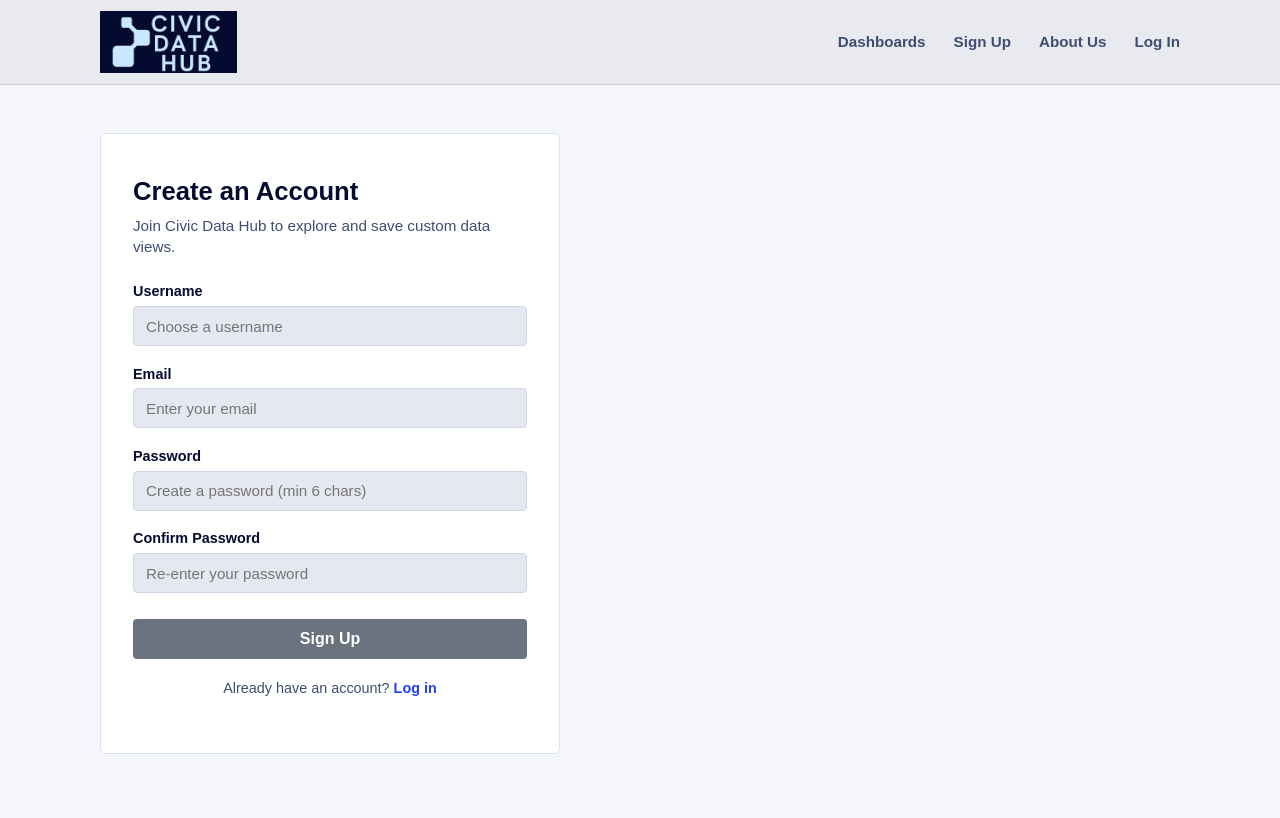
After one commit to midnight-getaway/CivicDataHub, a PHP site: page /signup.php in a window 1280 px wide. The commit adds this page. Run offline with PHP 8.4, Linux system fonts and the light colour scheme; a stand-in replaces the project's code that opens the database connection; some web fonts are replaced.

Commit message:
Add PHP forms for login, signup, logout. Prepare for MySQL integration.

```diff
--- a/about.html
+++ b/about.html
@@ -19,9 +19,9 @@
         <nav aria-label="Main navigation">
           <ul>
             <li><a href="#dashboards">Dashboards</a></li>
-            <li><a href="#overview">Sign Up</a></li>
+            <li><a href="signup.php">Sign Up</a></li>
             <li><a href="about.html">About Us</a></li>
-            <li><a href="login.html">Log In</a></li>
+            <li><a href="login.php">Log In</a></li>
           </ul>
         </nav>
       </div>
--- a/index.html
+++ b/index.html
@@ -19,9 +19,9 @@
         <nav aria-label="Main navigation">
           <ul>
             <li><a href="#dashboards">Dashboards</a></li>
-            <li><a href="#overview">Sign Up</a></li>
+            <li><a href="signup.php">Sign Up</a></li>
             <li><a href="about.html">About Us</a></li>
-            <li><a href="login.html">Log In</a></li>
+            <li><a href="login.php">Log In</a></li>
           </ul>
         </nav>
       </div>
--- /dev/null
+++ b/signup.php
@@ -0,0 +1,126 @@
+<?php
+session_start();
+require_once 'db_connect.php';
+
+$error = '';
+$success = '';
+
+if ($_SERVER['REQUEST_METHOD'] === 'POST') {
+    $username = trim($_POST['username'] ?? '');
+    $email    = trim($_POST['email'] ?? '');
+    $password = $_POST['password'] ?? '';
+    $confirm  = $_POST['confirm_password'] ?? '';
+
+    // Basic validation
+    if (empty($username) || empty($email) || empty($password) || empty($confirm)) {
+        $error = 'All fields are required.';
+    } elseif ($password !== $confirm) {
+        $error = 'Passwords do not match.';
+    } elseif (strlen($password) < 6) {
+        $error = 'Password must be at least 6 characters.';
+    } elseif (!filter_var($email, FILTER_VALIDATE_EMAIL)) {
+        $error = 'Please enter a valid email address.';
+    } elseif (!$db_configured) {
+        $error = 'Database is not configured yet. Please check back later.';
+    } else {
+        // Check if username or email already exists
+        $stmt = $conn->prepare("SELECT id FROM users WHERE username = ? OR email = ?");
+        $stmt->bind_param("ss", $username, $email);
+        $stmt->execute();
+        $stmt->store_result();
+
+        if ($stmt->num_rows > 0) {
+            $error = 'Username or email already exists.';
+        } else {
+            // Hash the password and insert
+            $hashed = password_hash($password, PASSWORD_DEFAULT);
+            $insert = $conn->prepare("INSERT INTO users (username, email, password) VALUES (?, ?, ?)");
+            $insert->bind_param("sss", $username, $email, $hashed);
+
+            if ($insert->execute()) {
+                $success = 'Account created successfully! You can now <a href="login.php">log in</a>.';
+            } else {
+                $error = 'Something went wrong. Please try again.';
+            }
+            $insert->close();
+        }
+        $stmt->close();
+    }
+}
+?>
+<!doctype html>
+<html lang="en">
+  <head>
+    <meta charset="UTF-8" />
+    <meta name="viewport" content="width=device-width, initial-scale=1.0" />
+    <title>Sign Up | Civic Data Hub</title>
+    <link rel="icon" href="assets/favicon.ico" sizes="any" />
+    <link rel="icon" type="image/png" sizes="32x32" href="assets/favicon-32.png" />
+    <link rel="icon" type="image/png" href="assets/favicon.png" />
+    <link rel="apple-touch-icon" href="assets/favicon.png" />
+    <link rel="stylesheet" href="styles.css" />
+  </head>
+  <body>
+    <header class="site-header">
+      <div class="container nav">
+        <a class="brand" href="index.html" aria-label="Civic Data Hub home">
+          <img class="brand-logo" src="assets/logo.png" alt="Civic Data Hub" />
+        </a>
+        <nav aria-label="Main navigation">
+          <ul>
+            <li><a href="index.html#dashboards">Dashboards</a></li>
+            <li><a href="signup.php">Sign Up</a></li>
+            <li><a href="about.html">About Us</a></li>
+            <li><a href="login.php">Log In</a></li>
+          </ul>
+        </nav>
+      </div>
+    </header>
+
+    <main>
+      <section class="auth-section">
+        <div class="container">
+          <div class="auth-card">
+            <h1>Create an Account</h1>
+            <p class="auth-subtitle">Join Civic Data Hub to explore and save custom data views.</p>
+
+            <?php if ($error): ?>
+              <div class="form-message error"><?php echo $error; ?></div>
+            <?php endif; ?>
+            <?php if ($success): ?>
+              <div class="form-message success"><?php echo $success; ?></div>
+            <?php endif; ?>
+
+            <form class="auth-form" method="POST" action="signup.php">
+              <div class="form-group">
+                <label for="username">Username</label>
+                <input type="text" id="username" name="username" placeholder="Choose a username"
+                       value="<?php echo htmlspecialchars($username ?? ''); ?>" required />
+              </div>
+
+              <div class="form-group">
+                <label for="email">Email</label>
+                <input type="email" id="email" name="email" placeholder="Enter your email"
+                       value="<?php echo htmlspecialchars($email ?? ''); ?>" required />
+              </div>
+
+              <div class="form-group">
+                <label for="password">Password</label>
+                <input type="password" id="password" name="password" placeholder="Create a password (min 6 chars)" required />
+              </div>
+
+              <div class="form-group">
+                <label for="confirm_password">Confirm Password</label>
+                <input type="password" id="confirm_password" name="confirm_password" placeholder="Re-enter your password" required />
+              </div>
+
+              <button type="submit" class="btn-submit">Sign Up</button>
+            </form>
+
+            <p class="auth-switch">Already have an account? <a href="login.php">Log in</a></p>
+          </div>
+        </div>
+      </section>
+    </main>
+  </body>
+</html>
--- a/styles.css
+++ b/styles.css
@@ -268,3 +268,123 @@ nav a:hover {
     gap: 1rem;
   }
 }
+
+/* ── Auth pages (login / signup) ────────────────────────── */
+
+.auth-section {
+  display: flex;
+  justify-content: center;
+  padding: 3rem 0 4rem;
+}
+
+.auth-card {
+  width: min(460px, 100%);
+  background: #fff;
+  border: 1px solid var(--border);
+  border-radius: 6px;
+  padding: 2.5rem 2rem;
+}
+
+.auth-card h1 {
+  margin: 0 0 0.3rem;
+  font-size: 1.6rem;
+  color: var(--primary-dark);
+}
+
+.auth-subtitle {
+  margin: 0 0 1.5rem;
+  color: var(--muted);
+  font-size: 0.95rem;
+}
+
+.auth-form {
+  display: flex;
+  flex-direction: column;
+  gap: 1.1rem;
+}
+
+.form-group {
+  display: flex;
+  flex-direction: column;
+  gap: 0.3rem;
+}
+
+.form-group label {
+  font-weight: 600;
+  font-size: 0.9rem;
+  color: var(--text);
+}
+
+.form-group input {
+  padding: 0.65rem 0.75rem;
+  border: 1px solid var(--field-border);
+  border-radius: 4px;
+  font-size: 0.95rem;
+  background: var(--placeholder-field);
+  color: var(--text);
+  transition: border-color 0.2s;
+}
+
+.form-group input:focus {
+  outline: none;
+  border-color: var(--accent);
+  background: #fff;
+}
+
+.btn-submit {
+  margin-top: 0.5rem;
+  padding: 0.7rem;
+  background: var(--btn-submit);
+  color: #fff;
+  border: none;
+  border-radius: 4px;
+  font-size: 1rem;
+  font-weight: 600;
+  cursor: pointer;
+  transition: background 0.2s;
+}
+
+.btn-submit:hover {
+  background: var(--btn-submit-hover);
+}
+
+.form-message {
+  padding: 0.7rem 0.9rem;
+  border-radius: 4px;
+  font-size: 0.9rem;
+  margin-bottom: 0.5rem;
+}
+
+.form-message.error {
+  background: #fef2f2;
+  color: #991b1b;
+  border: 1px solid #fecaca;
+}
+
+.form-message.success {
+  background: #f0fdf4;
+  color: #166534;
+  border: 1px solid #bbf7d0;
+}
+
+.form-message.success a {
+  color: #166534;
+  font-weight: 600;
+}
+
+.auth-switch {
+  margin-top: 1.2rem;
+  text-align: center;
+  font-size: 0.9rem;
+  color: var(--muted);
+}
+
+.auth-switch a {
+  color: var(--accent);
+  text-decoration: none;
+  font-weight: 600;
+}
+
+.auth-switch a:hover {
+  text-decoration: underline;
+}
```
Also changed, not shown: login.html (deleted, +0 -40 lines), login.php (added, +100 -0 lines), logout.php (added, +7 -0 lines), 1 other file.
